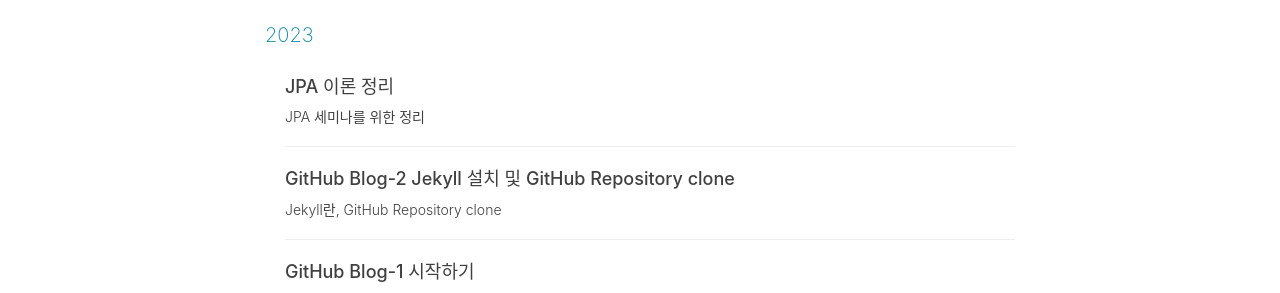
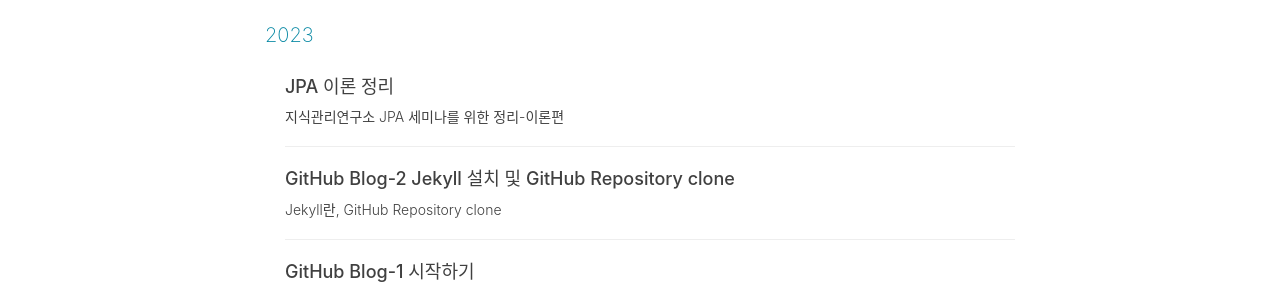
Before and after one commit to leeheeweon/leeheeweon.github.io, a Jekyll site: the page built from archive.html, in a window 1280 px wide. Shown: the part 314-607 px from the top of the page. Built offline with Jekyll 4.4.1, drawn with Linux system fonts in a browser that asks for light colours; nearby versions of some CDN libraries; comment, search, counter and statistics services are not loaded.

Commit message:
code 정리

```diff
--- a/_posts/2023-11-15-JPA.md
+++ b/_posts/2023-11-15-JPA.md
@@ -1,7 +1,7 @@
 ---
 layout: post
 title: JPA 이론 정리
-subtitle: JPA 세미나를 위한 정리
+subtitle: 지식관리연구소 JPA 세미나를 위한 정리-이론편
 date: 2023-11-15
 author: Warner
 header-img: img/bg/post-bg-jpa.jpg
@@ -177,7 +177,7 @@
 
 ~~~java
     @Transient
-private Integer temp;
+    private Integer temp;
 ~~~
 
 ---
```
